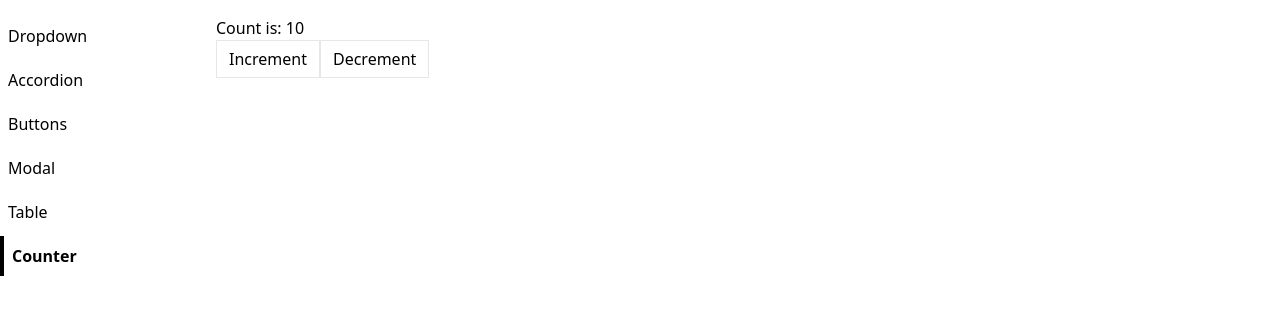
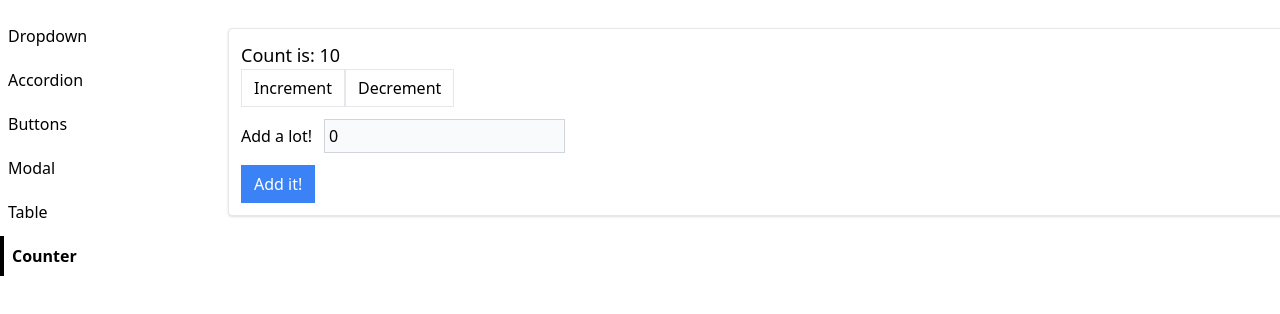
Before and after one commit to rejuancse/react-components, a React (Create React App) app: page /counter in a window 1280 px wide. Shown: the top 314 px of the page. Built offline with nearby package versions, Linux system fonts and the light colour scheme.

Commit message:
Counter component script updated

```diff
--- a/src/components/SortableTable.js
+++ b/src/components/SortableTable.js
@@ -1,24 +1,16 @@
-import { useState } from "react";
 import { GoTriangleDown } from 'react-icons/go';
 import Table from "./Table";
+import useSort from '../hooks/use-sort';
 
 function SortableTable(props) {
-    const [sortOrder, setSortOrder] = useState(null);
-    const [sortBy, setSortBy] = useState(null);
     const { config, data } = props;
 
-    const handleClick = (label) => {
-        if (sortOrder === null) {
-            setSortOrder('asc');
-            setSortBy(label);
-        } else if (sortOrder === 'asc') {
-            setSortOrder('desc');
-            setSortBy(label);
-        } else if (sortOrder === 'desc') {
-            setSortOrder(null);
-            setSortBy(null);
-        }
-    };
+    const {
+        // sortOrder,
+        // sortBy,
+        sortedData,
+        setSortColumn
+    } = useSort(data, config);
 
     const updatedConfig = config.map((column) => {
         if(!column.sortValue) {
@@ -27,25 +19,9 @@ function SortableTable(props) {
 
         return {
             ...column,
-            header: () => <th onClick={() => handleClick(column.label)} className="flex items-center cursor-pointer border-b dark:border-slate-600 font-medium p-4 pl-8 pt-0 pb-3 text-400 text-left">{column.label} <GoTriangleDown /></th>
+            header: () => <th onClick={() => setSortColumn(column.label)} className="flex items-center cursor-pointer border-b dark:border-slate-600 font-medium p-4 pl-8 pt-0 pb-3 text-400 text-left">{column.label} <GoTriangleDown /></th>
         }
     });
-
-    let sortedData = data;
-    if (sortOrder && sortBy) {
-        const { sortValue } = config.find((column) => column.label === sortBy);
-        sortedData = [...data].sort((a, b) => {
-            const valueA = sortValue(a);
-            const valueB = sortValue(b);
-            const reverseOrder = sortOrder === 'asc' ? 1 : -1;
-
-            if (typeof valueA === 'string') {
-                return valueA.localeCompare(valueB) * reverseOrder;
-            } else {
-                return (valueA - valueB) * reverseOrder;
-            }
-        });
-    }
 
     return (
         <div>
--- /dev/null
+++ b/src/hooks/use-sort.js
@@ -0,0 +1,50 @@
+import { useState } from "react";
+
+function useSort(data, config) {
+    const [sortOrder, setSortOrder] = useState(null);
+    const [sortBy, setSortBy] = useState(null);
+
+    const setSortColumn = (label) => {
+        if(sortBy && label !== sortBy) {
+            setSortOrder('asc');
+            setSortBy(label);
+            return;
+        }
+
+        if (sortOrder === null) {
+            setSortOrder('asc');
+            setSortBy(label);
+        } else if (sortOrder === 'asc') {
+            setSortOrder('desc');
+            setSortBy(label);
+        } else if (sortOrder === 'desc') {
+            setSortOrder(null);
+            setSortBy(null);
+        }
+    };
+
+    let sortedData = data;
+    if (sortOrder && sortBy) {
+        const { sortValue } = config.find((column) => column.label === sortBy);
+        sortedData = [...data].sort((a, b) => {
+            const valueA = sortValue(a);
+            const valueB = sortValue(b);
+            const reverseOrder = sortOrder === 'asc' ? 1 : -1;
+
+            if (typeof valueA === 'string') {
+                return valueA.localeCompare(valueB) * reverseOrder;
+            } else {
+                return (valueA - valueB) * reverseOrder;
+            }
+        });
+    }
+
+    return {
+        sortOrder,
+        sortBy,
+        sortedData,
+        setSortColumn
+    }
+}
+
+export default useSort;
--- a/src/pages/CounterPage.js
+++ b/src/pages/CounterPage.js
@@ -1,17 +1,44 @@
+import { useState } from 'react';
 import Button from '../components/Button';
 import useCounter from '../hooks/use-counter';
+import Panel from '../components/Panel';
 
 function CounterPage({initialCount}) {
-    const { count, increment, decrement } = useCounter(initialCount);
+    const [count, setCount] = useState(initialCount);
+    const { increment, decrement } = useCounter(initialCount);
+    const [ valueToAdd, setValueToAdd ] = useState(0);
 
-    return <div>
-        <h2>Count is: {count}</h2>
+    const handleChange = (event) => {
+        const value = parseInt(event.target.value) || 0;
+        setValueToAdd(value);
+    }
 
-        <div className="flex">
-            <Button onClick={increment}>Increment</Button>
-            <Button onClick={decrement}>Decrement</Button>
-        </div>
-    </div>
+    const handleSubmit = (event) => {
+        event.preventDefault();
+
+        setCount(count+valueToAdd);
+        setValueToAdd(0)
+    }
+
+    return (
+        <Panel className="m-3">
+            <h1 className="text-lg">Count is: {count}</h1>
+            <div className="flex flex-row">
+                <Button onClick={increment}>Increment</Button>
+                <Button onClick={decrement}>Decrement</Button>
+            </div>
+
+            <form onSubmit={handleSubmit}>
+                <label>Add a lot!</label>
+                <input
+                    value={valueToAdd || 0}
+                    onChange={handleChange}
+                    type="number"
+                    className="p-1 m-3 bg-gray-50 border border-gray-300" />
+                <Button primary>Add it!</Button>
+            </form>
+        </Panel>
+    )
 }
 
 export default CounterPage;
```
